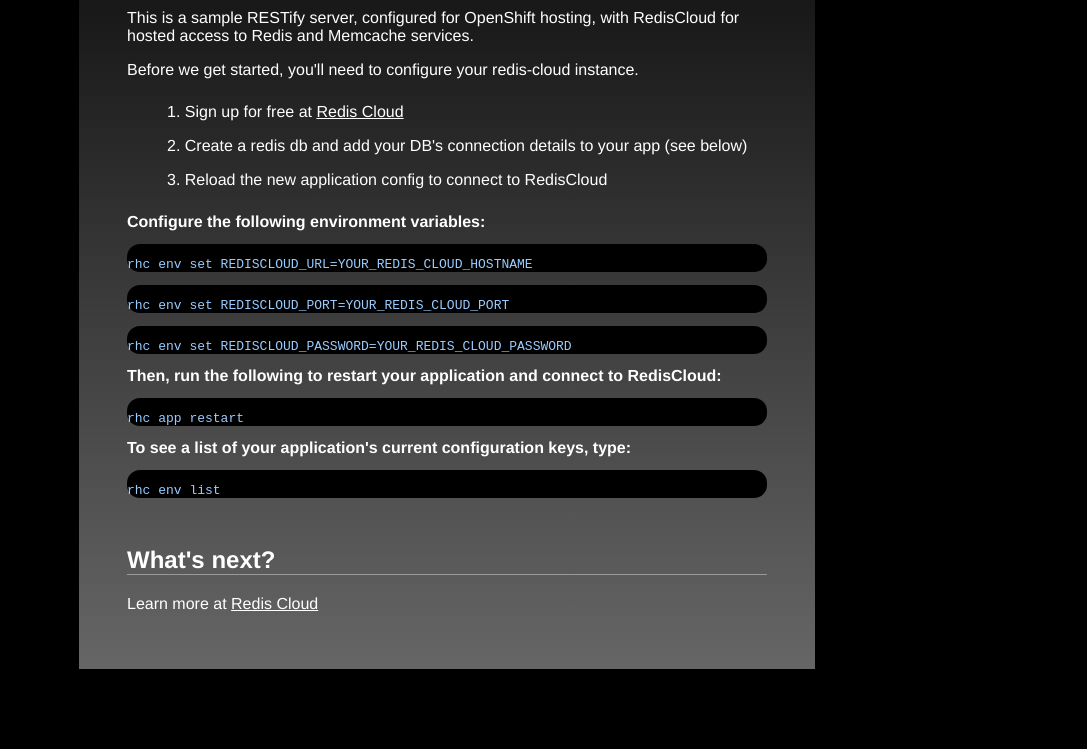
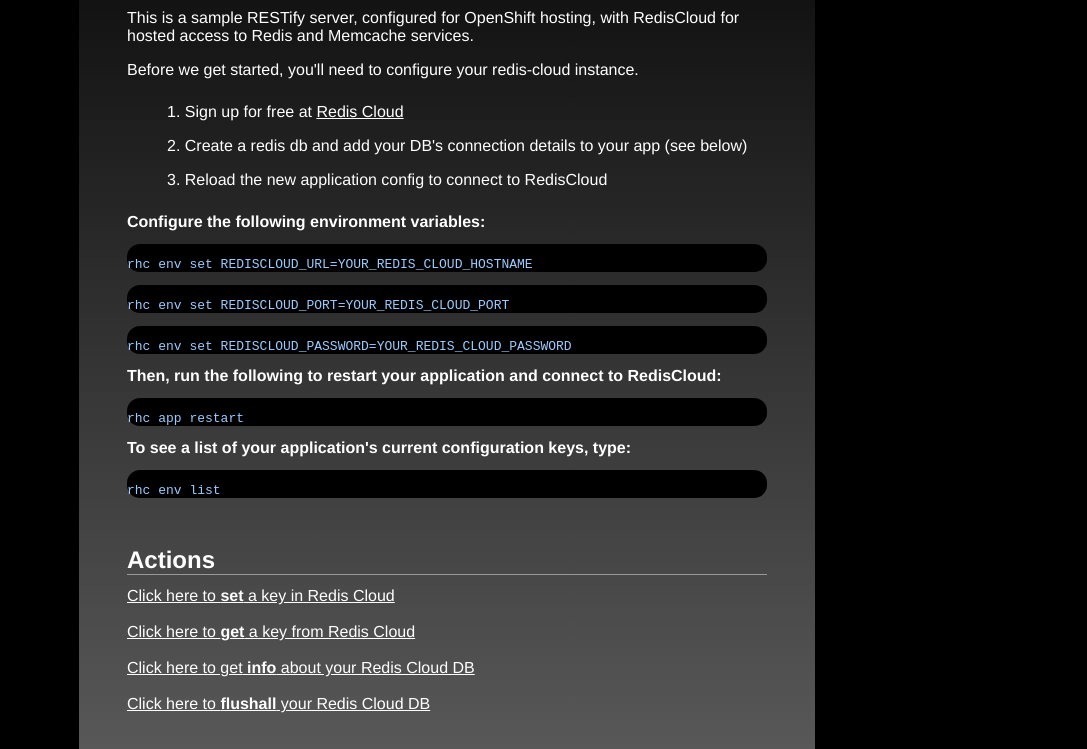
Before and after one commit to ryanj/restify-redisCloud, a website: page index.html in a window 1280 px wide. Shown: the part 203-952 px from the top of the page, without its empty margins (193-1280 px from the left). Before the commit the page ends 872 px from the top, so only its background shows below. Drawn offline with Linux system fonts and the light colour scheme.

Commit message:
adding HTML usage info, documenting API endpoints

```diff
--- a/index.html
+++ b/index.html
@@ -40,6 +40,14 @@
   <b>To see a list of your application's current configuration keys, type:</b>
   <pre>rhc env list</pre>
 
+  <h2>Actions</h2>
+
+  <a href="/set">Click here to <b>set</b> a key in Redis Cloud</a><br /><br />
+  <a href="/get">Click here to <b>get</b> a key from Redis Cloud</a><br /><br />
+  <a href="/info">Click here to get<b> info</b> about your Redis Cloud DB</a><br /><br />
+  <a href="/flush">Click here to <b> flushall</b> your Redis Cloud DB</a><br /><br />
+
+
   <h2>
     What's next?
   </h2>
```
Also changed, not shown: server.js (+13 -3 lines).
